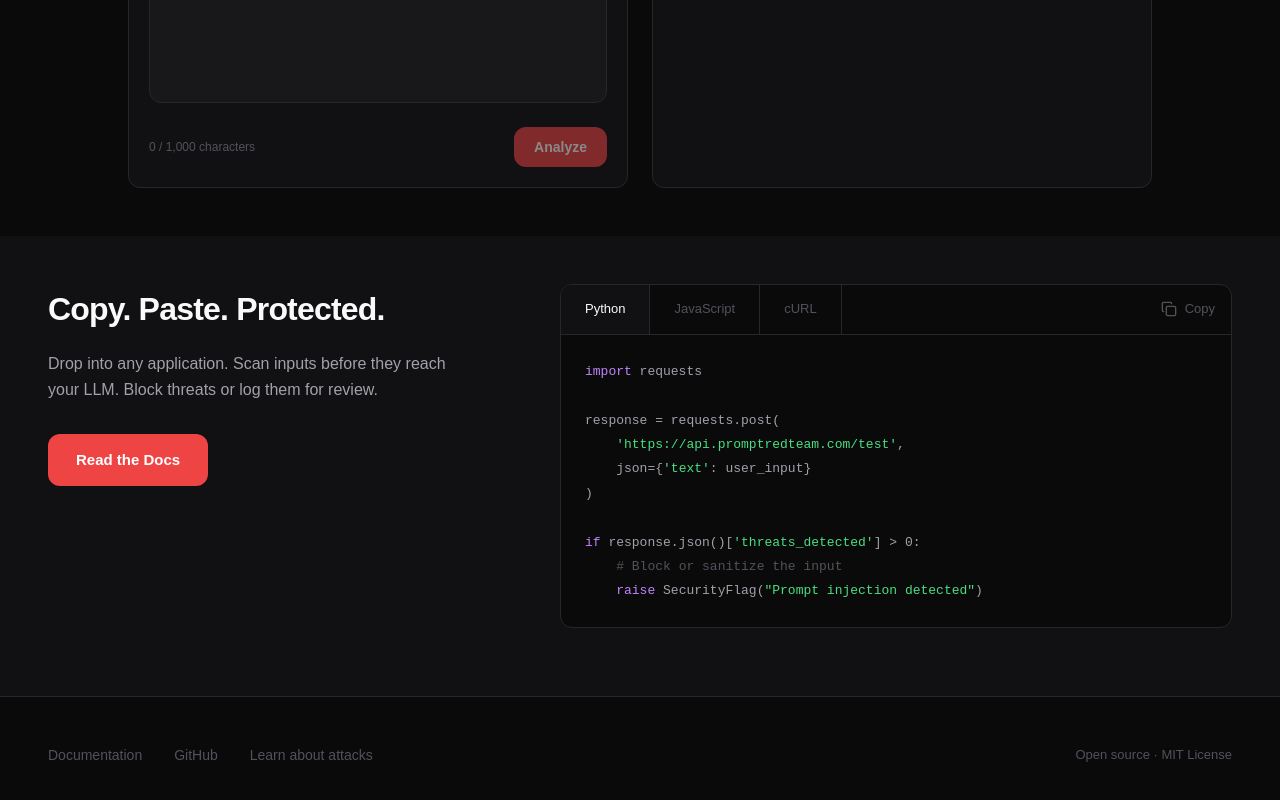
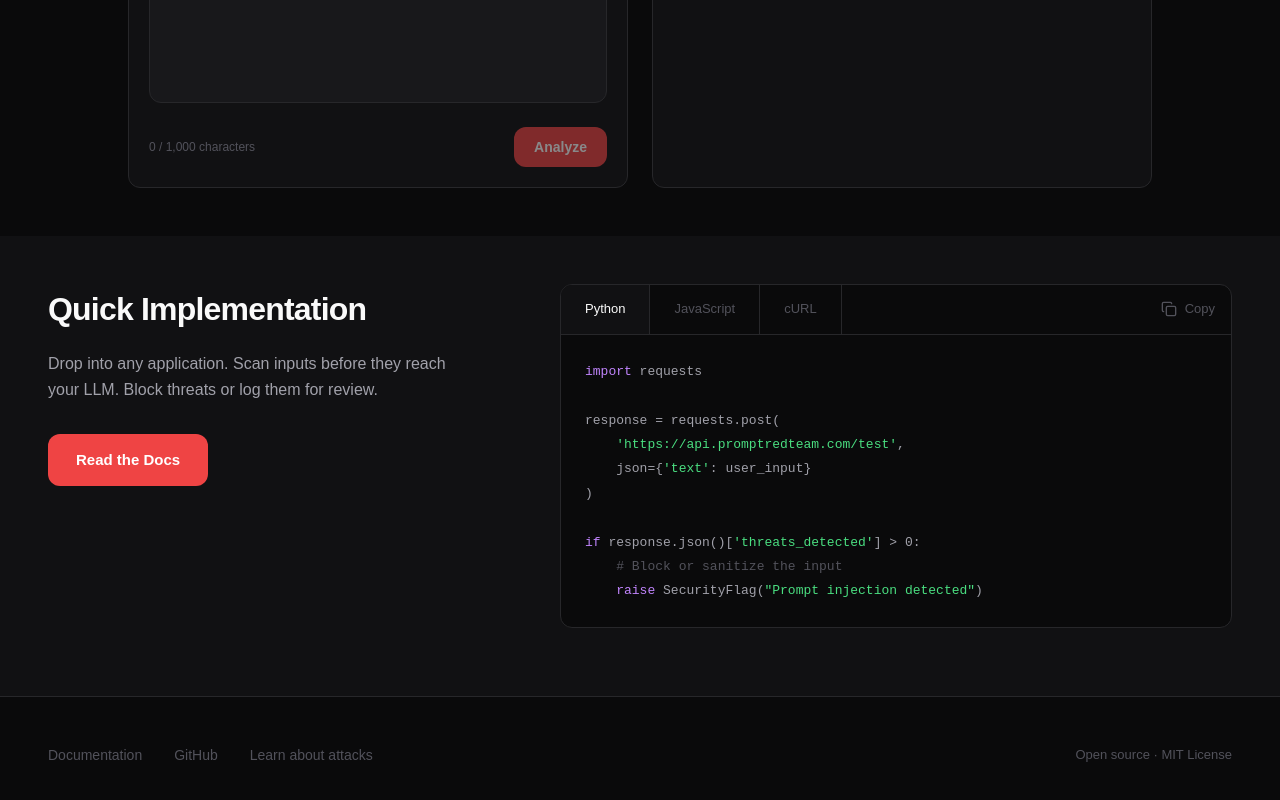
Before and after one commit to ethan10clay/promptredteam, a React (Vite) app in the folder frontend/: page / in a window 1280 px wide. Shown: the part 1655-2455 px from the top of the page. Built offline with nearby package versions, Linux system fonts and the light colour scheme; the HTML template or start-up script is replaced by a standard one.

Commit message:
different hedaer

```diff
--- a/frontend/src/components/CodeExample.tsx
+++ b/frontend/src/components/CodeExample.tsx
@@ -131,7 +131,7 @@ const CodeExample = () => {
     >
       <div>
         <h2 className="text-[2rem] font-semibold tracking-tight mb-4 text-[#fafafa]">
-          Copy. Paste. Protected.
+          Quick Implementation
         </h2>
         <p className="text-[#a1a1aa] mb-8 max-w-[400px]">
           Drop into any application. Scan inputs before they reach your LLM. Block threats or log them for review.
```
